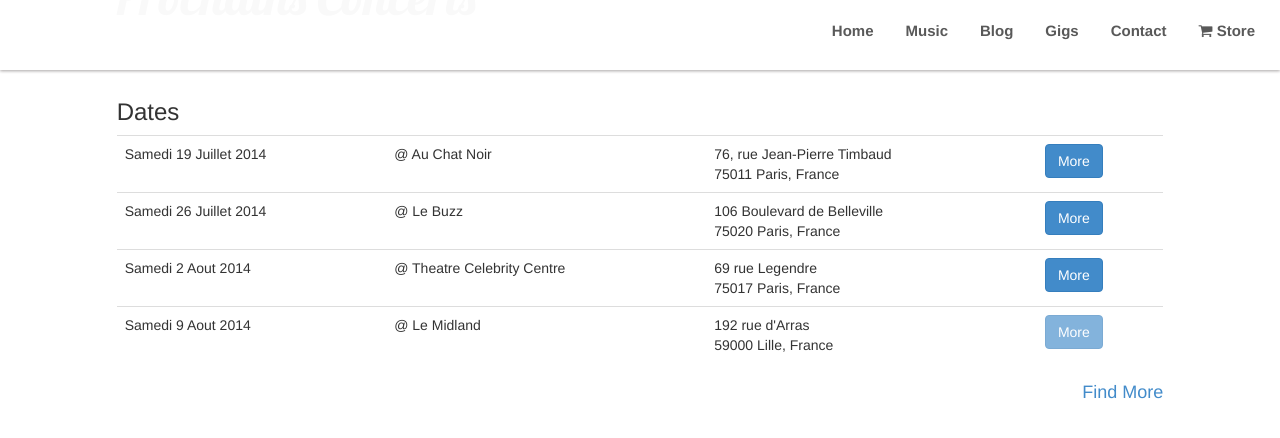
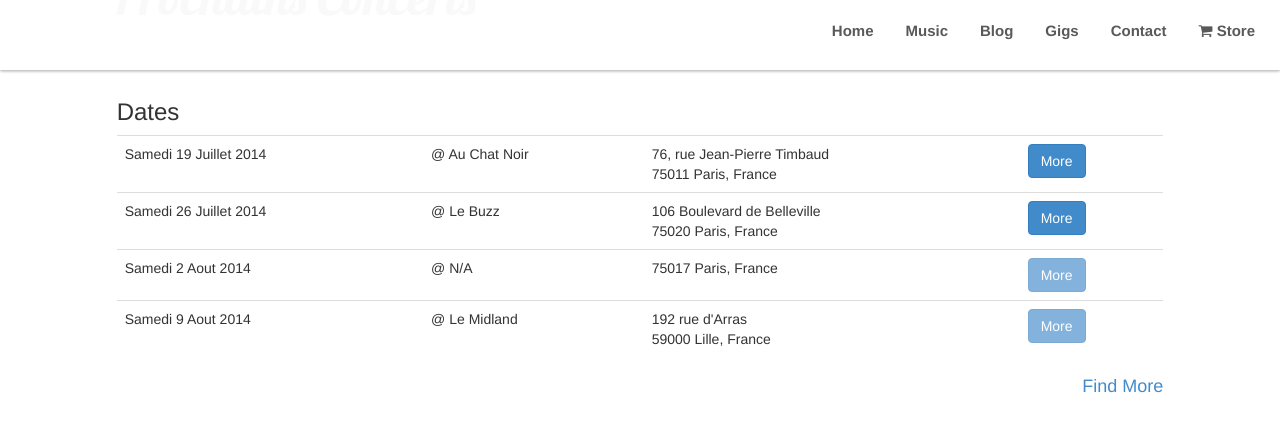
Before and after one commit to OldTimeGringo/oldtimegringo.github.io, a Jekyll site: the page built from index.html, in a window 1280 px wide and 900 px high, scrolled down 4040 px, cut to the strip 0-764 px from the top of the window. Shown: the top 438 px of the strip. Built offline with Jekyll 4.4.1, drawn with Linux system fonts in a browser that asks for light colours; nearby versions of some CDN libraries; some web fonts are replaced; the list of posts is cut into pages by our own code; some of the changed text lies outside the part shown.

Commit message:
Gigs Update 2 + Nav Shadow Everywhere

```diff
--- a/_includes/footer.html
+++ b/_includes/footer.html
@@ -23,18 +23,20 @@
 							<li><a href="www.soundcloud.com/old-time-gringo">Soundcloud</a></li>
 						</ul>
 					</div>
-<div class="col-md-3">
+<div class="col-md-2">
 <form action="//oldtimegringo.us8.list-manage.com/subscribe/post?u=67008fcef16a7cf11781a6d48&amp;id=7f6fa63d2c" method="post" id="mc-embedded-subscribe-form" name="mc-embedded-subscribe-form" class="form-horizontal" role="form" target="_blank" novalidate>
-	<label for="mce-EMAIL">Subscribe to our mailing list</label>
-	<input type="email" value="" name="EMAIL" class="email" id="mce-EMAIL" placeholder="email address" required>
+	<div class="form-group">
+	<label><i class="fa fa-envelope-square"> </i> Mailing list</label>
+	<input type="email" value="" name="EMAIL" class="form-control" id="mce-EMAIL" placeholder="Your Email" required>
     <!-- real people should not fill this in and expect good things - do not remove this or risk form bot signups-->
-    <div style="position: absolute; left: -5000px;"><input type="text" name="b_67008fcef16a7cf11781a6d48_7f6fa63d2c" tabindex="-1" value=""></div>
-    <div class="clear"><input type="submit" value="Subscribe" name="subscribe" id="mc-embedded-subscribe" class="button"></div>
+
+    <div class="clear"><input type="submit" value="Subscribe" name="subscribe" id="mc-embedded-subscribe" class="btn btn-default"></div>
+	</div>
 </form>
 </div>
 
 
-					<div class="col-md-2 col-md-offset-2" style="font-size: 10px;">
+					<div class="col-md-2 col-md-offset-3" style="font-size: 10px;">
 						<img src="{{site.url}}/img/logoOTG_white.png" width="80px" height="80px" style="right:0; padding-bottom: 10px;" class="img-responsive" alt="Old Time Gringo">
 						<strong>© <a style="font-size: 10px" href="{{ site.url }}/contact">Old Time Gringo</a></strong> <br/>
 						Designed & Developed with ♥ <br/>by <strong><a style="font-size: 10px" href="{{ site.url }}/contact">Old Time Gringo</a></strong>
--- a/_includes/header.html
+++ b/_includes/header.html
@@ -34,7 +34,7 @@
 </div> -->
 <!-- End Navbar -->
 
-	<div id="nav" style="height: 70px">
+	<div id="nav" class="affix" style="height: 70px">
 		<ul class="nav nav-pills">
 			<li class="lin-active"><a href="/">Home</a></li>
 			<li><a href="/music/">Music</a></li>
--- a/_layouts/home.html
+++ b/_layouts/home.html
@@ -33,12 +33,12 @@
 
         <div id="social-links" class="col-md-4 col-md-offset-4 text-center span3">
           <ul class="list-inline">
-          <li><a href="http://instagram.com/oldtimegringo" title="Instagram" onMouseOver="this.style.color='#3f729b';" onMouseOut="this.style.color='#F1D9B5';"><i class="fa fa-instagram fa-2x"> </i></a></li>
-          <li><a href="https://www.facebook.com/oldtimegringo" title="Facebook" onMouseOver="this.style.color='#3b5998';" onMouseOut="this.style.color='#F1D9B5';"><i class="fa fa-facebook fa-2x"> </i></a></li>
-          <li><a href="http://youtube.com/oldtimegringo" title="Youtube" onMouseOver="this.style.color='#b31217';" onMouseOut="this.style.color='#F1D9B5';"><i class="fa fa-youtube fa-2x"> </i></a></li>
-          <li><a href="http://twitter.com/oldtimegringo" title="Twitter" onMouseOver="this.style.color='#55acee';" onMouseOut="this.style.color='#F1D9B5';"><i class="fa fa-twitter fa-2x"> </i></a></li>
-          <li><a href="http://soundcloud.com/old-time-gringo" title="Soundcloud" onMouseOver="this.style.color='#f80';" onMouseOut="this.style.color='#F1D9B5';"><i class="fa fa-soundcloud fa-2x"> </i></a></li>
-          <li><a href="http://spotify.com" title="Spotify" onMouseOver="this.style.color='#81b71a';" onMouseOut="this.style.color='#F1D9B5';"><i class="fa fa-spotify fa-2x"> </i></a></li>
+          <li><a href="http://instagram.com/oldtimegringo" target="_blank" title="Instagram" onMouseOver="this.style.color='#3f729b';" onMouseOut="this.style.color='#F1D9B5';"><i class="fa fa-instagram fa-2x"> </i></a></li>
+          <li><a href="https://www.facebook.com/oldtimegringo" target="_blank" title="Facebook" onMouseOver="this.style.color='#3b5998';" onMouseOut="this.style.color='#F1D9B5';"><i class="fa fa-facebook fa-2x"> </i></a></li>
+          <li><a href="http://youtube.com/oldtimegringo" target="_blank" title="Youtube" onMouseOver="this.style.color='#b31217';" onMouseOut="this.style.color='#F1D9B5';"><i class="fa fa-youtube fa-2x"> </i></a></li>
+          <li><a href="http://twitter.com/oldtimegringo" target="_blank" title="Twitter" onMouseOver="this.style.color='#55acee';" onMouseOut="this.style.color='#F1D9B5';"><i class="fa fa-twitter fa-2x"> </i></a></li>
+          <li><a href="http://soundcloud.com/old-time-gringo" target="_blank" title="Soundcloud" onMouseOver="this.style.color='#f80';" onMouseOut="this.style.color='#F1D9B5';"><i class="fa fa-soundcloud fa-2x"> </i></a></li>
+          <li><a href="http://spotify.com" target="_blank" title="Spotify" onMouseOver="this.style.color='#81b71a';" onMouseOut="this.style.color='#F1D9B5';"><i class="fa fa-spotify fa-2x"> </i></a></li>
           </ul>
         </div>
 
@@ -133,13 +133,13 @@
         								<td>Samedi 26 Juillet 2014</td>
         								<td>@ Le Buzz</td>
         								<td>106 Boulevard de Belleville<br/>75020 Paris, France</td>
-        								<td><a href="https://www.facebook.com/events/1462784627312629/"target="_blank"><button type="button" class="btn btn-primary">More</button></a></td>
+        								<td><a href="https://www.facebook.com/events/1462784627312629/" target="_blank"><button type="button" class="btn btn-primary">More</button></a></td>
         							</tr>
         							<tr>
         								<td>Samedi 2 Aout 2014</td>
-        								<td>@ Theatre Celebrity Centre</td>
-        								<td>69 rue Legendre<br/>75017 Paris, France</td>
-        								<td><a href="https://www.facebook.com/events/1457427397847093/" target="_blank"><button type="button" class="btn btn-primary">More</button></a></td>
+        								<td>@ N/A</td>
+        								<td>75017 Paris, France</td>
+        								<td><button type="button" class="btn btn-primary disabled">More</button></td>
         							</tr>
                       <tr>
                         <td>Samedi 9 Aout 2014</td>
@@ -148,7 +148,7 @@
                         <td><button type="button" class="btn btn-primary disabled">More</button></td>
                       </tr>
         						</table>
-        							<h4 class="text-right"> <a href="#">Find More</a> </h4>
+        							<h4 class="text-right"> <a href="/gigs">Find More</a> </h4>
         						</div>
                   </div>
         					</div>
--- a/gigs.html
+++ b/gigs.html
@@ -32,9 +32,9 @@
 							</tr>
 							<tr>
 								<td>Samedi 2 Aout 2014</td>
-								<td>@ Theatre Celebrity Centre</td>
-								<td>69 rue Legendre<br/>75017 Paris, France</td>
-								<td><a href="https://www.facebook.com/events/1457427397847093/" target="_blank"><button type="button" class="btn btn-primary">More</button></a></td>
+								<td>@ N/A</td>
+								<td>75017 Paris, France</td>
+								<td><button type="button" class="btn btn-primary disabled">More</button></td>
 							</tr>
 							<tr>
 								<td>Samedi 9 Aout 2014</td>
```
Also changed, not shown: 10 other files.
